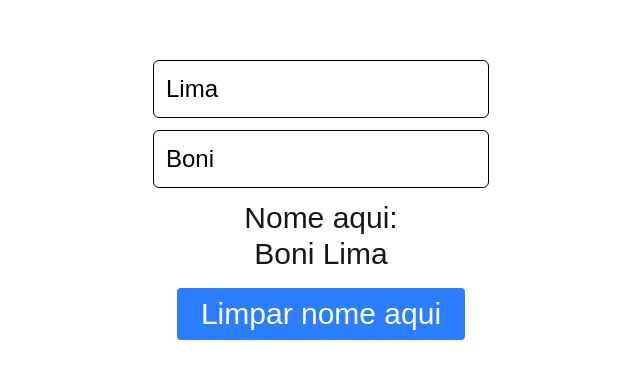
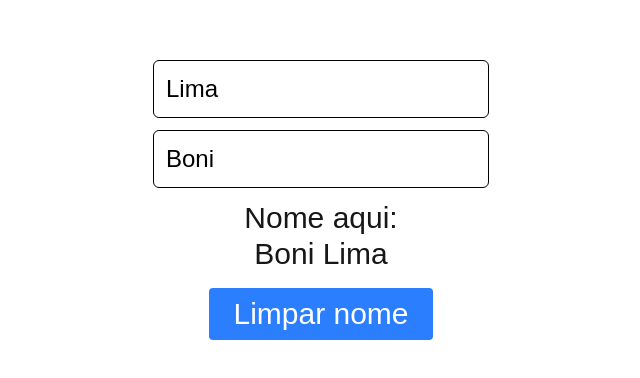
Before and after one commit to joaodlouro/learning-react, a Next.js app in the folder react-projeto/: page / in a window 1280 px wide. Shown: the part 200-578 px from the top of the page, without its empty margins (319-959 px from the left). Built offline with nearby package versions, Linux system fonts and the light colour scheme.

Commit message:
limpar nome / mudança de string apenas

```diff
--- a/react-projeto/src/app/page.tsx
+++ b/react-projeto/src/app/page.tsx
@@ -41,7 +41,7 @@ const Page = () => {
       <button
         onClick={handleClearButton}
         className="mt-4 px-6 py-2 bg-blue-500 text-white rounded hover:bg-blue-600 transition-colors"
-      > Limpar nome aqui </button>
+      > Limpar  nome</button>
 
 
     </div>
```
